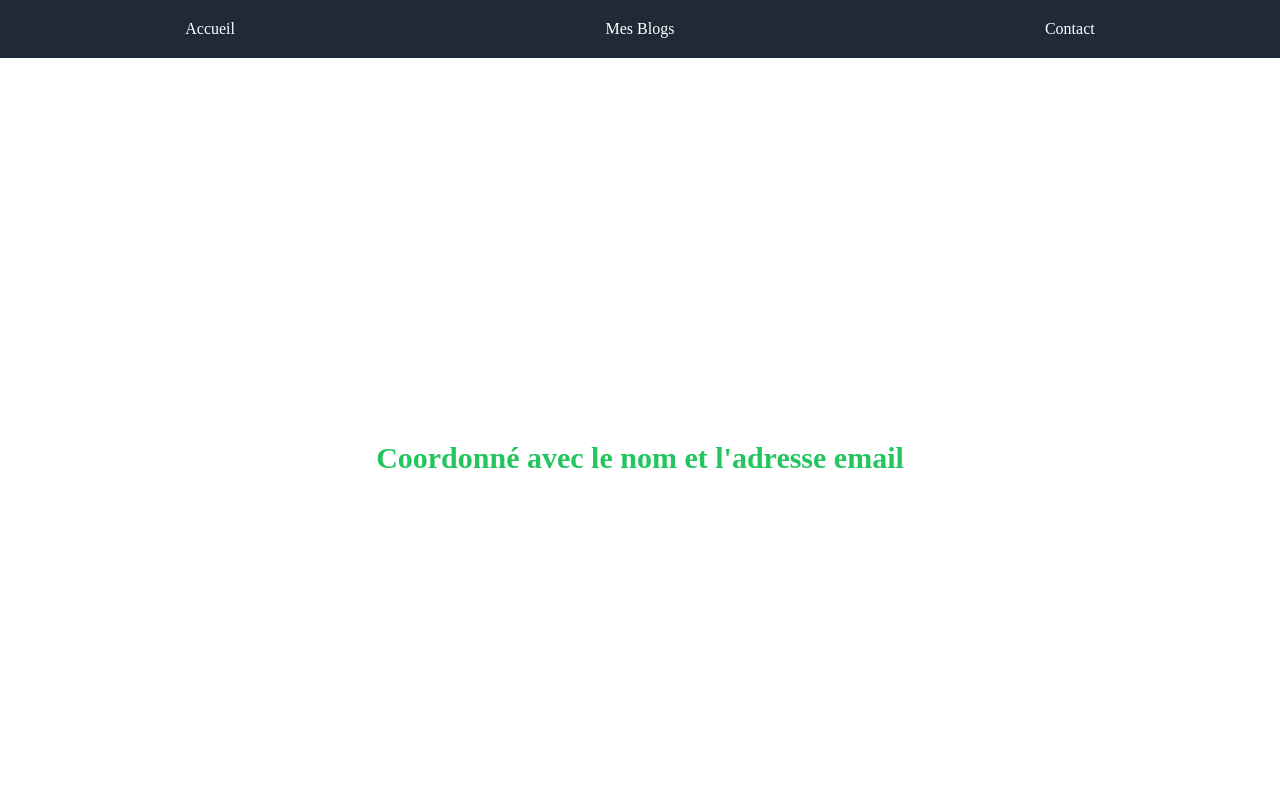
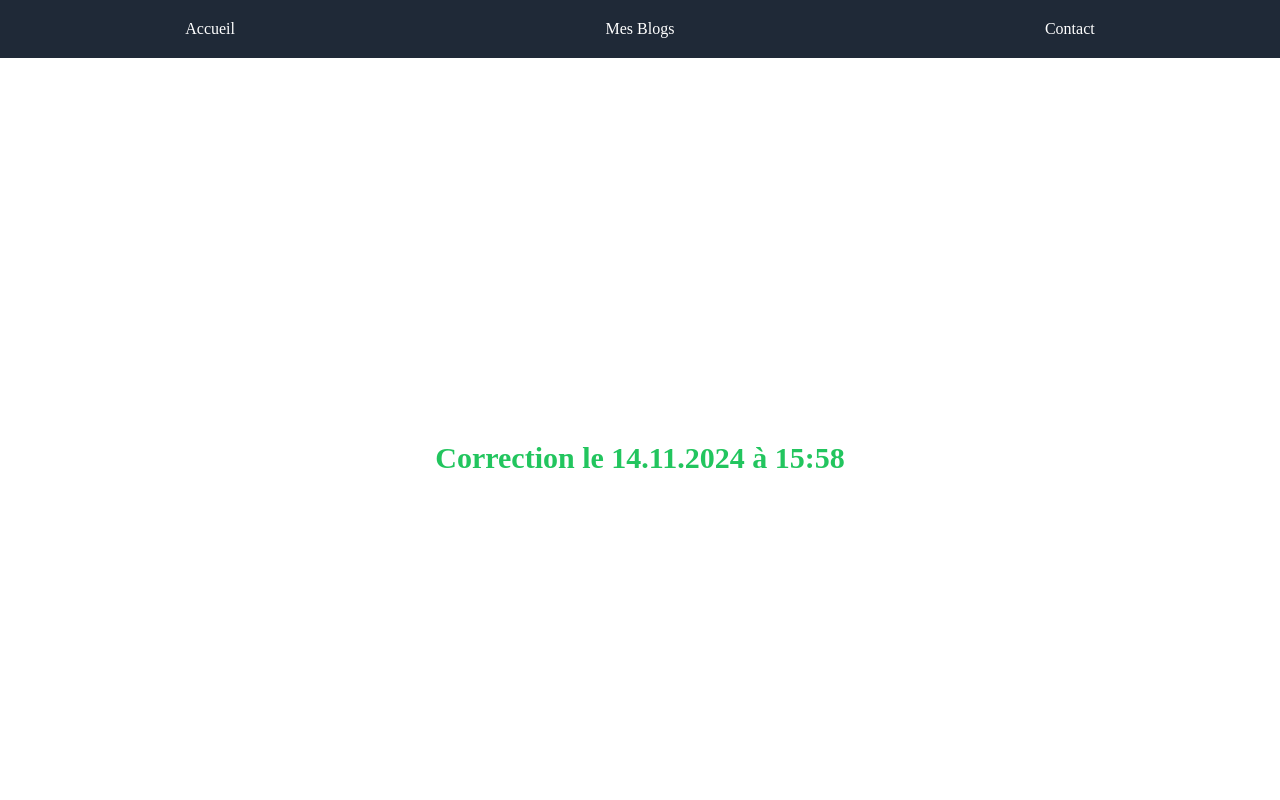
Before and after one commit to Nethelvetic/mon-blog01, a Next.js app: page / in a window 1280 px wide. Shown: the top 800 px of the page. Built offline with nearby package versions, Linux system fonts and the light colour scheme.

Commit message:
mise a jour 14.11 à 14:58

```diff
--- a/app/page.js
+++ b/app/page.js
@@ -2,7 +2,7 @@ export default function Home() {
   return (
     <div className="flex items-center justify-center h-screen bg-white">
       {/* eslint-disable-next-line react/no-unescaped-entities */}
-      <h1 className="text-green-500 text-3xl font-bold">Coordonné avec le nom et l'adresse email</h1>
+      <h1 className="text-green-500 text-3xl font-bold">Correction le 14.11.2024 à 15:58</h1>
     </div>
   );
 }
```
